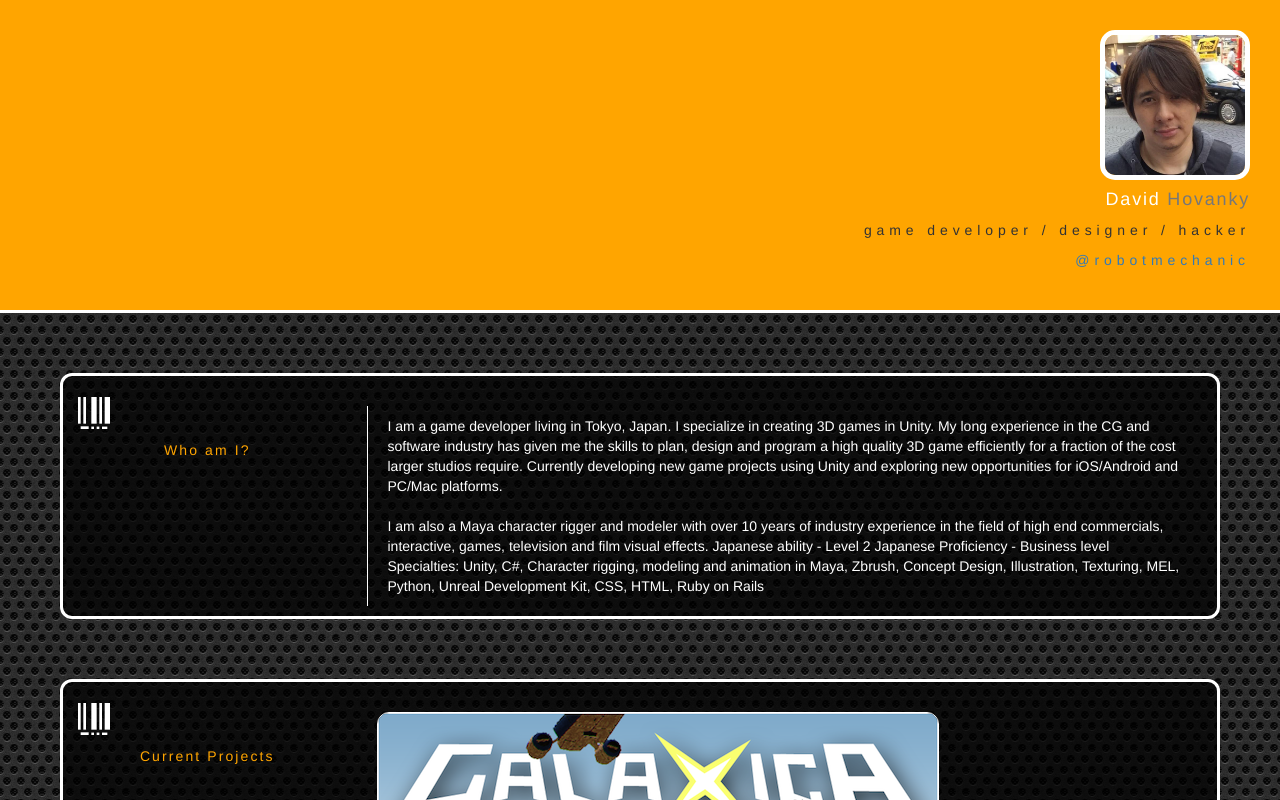
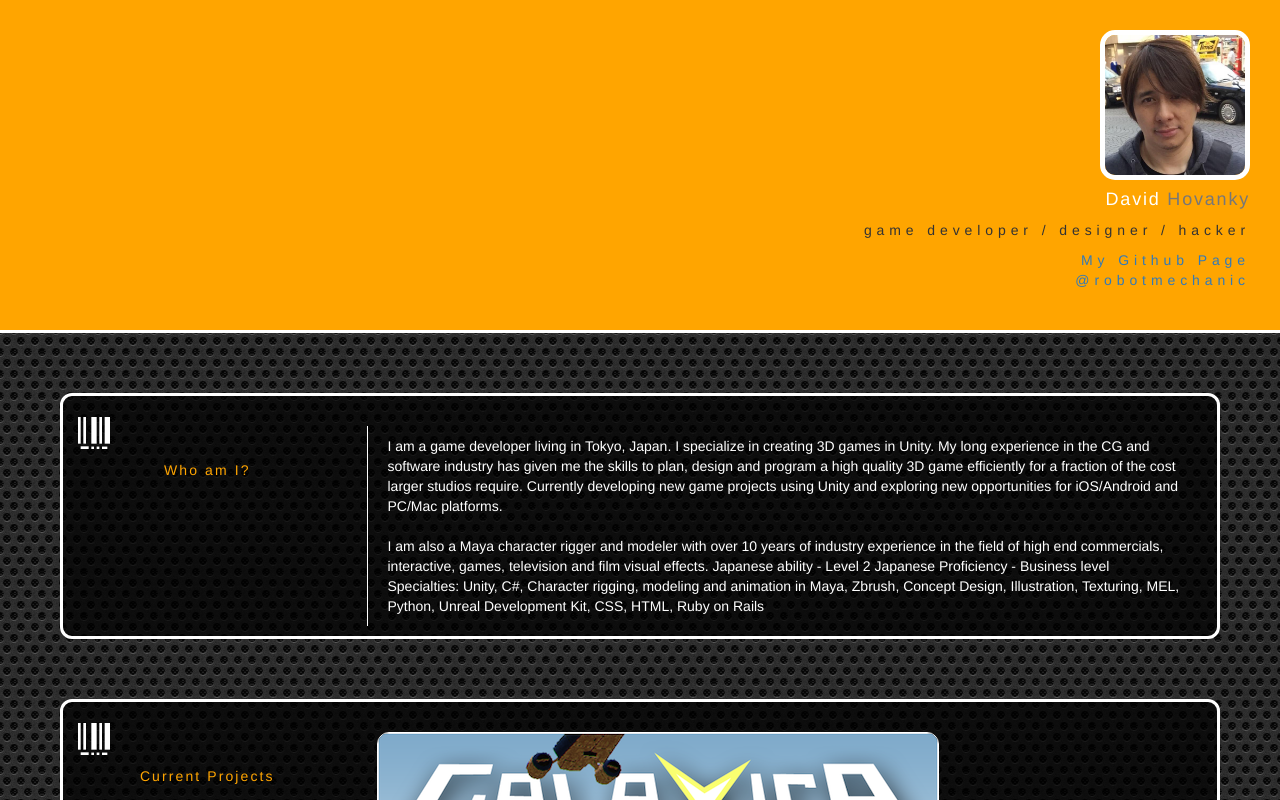
Before and after one commit to robotmechanic/robotmechanic.github.io, a plain HTML site: page index.html in a window 1280 px wide. Drawn offline with nearby package versions, Linux system fonts and the light colour scheme.

Commit message:
edits based on feedback

```diff
--- a/index.html
+++ b/index.html
@@ -4,6 +4,7 @@
     <meta charset="utf-8">
     <meta http-equiv="X-UA-Compatible" content="IE=edge">
     <meta name="viewport" content="width=device-width, initial-scale=1">
+    <meta name="description" content="David Hovanky's personal website">
     <title>David Hovanky @robotmechanic</title>
     <link rel="stylesheet" href="animations.css">
     <!-- BootstrapのCSS読み込み -->
@@ -12,7 +13,7 @@
     <script src="//ajax.googleapis.com/ajax/libs/jquery/1.11.3/jquery.min.js"></script>
     <!-- BootstrapのJS読み込み -->
     <script src="//maxcdn.bootstrapcdn.com/bootstrap/3.3.5/js/bootstrap.min.js"></script>
-  </head>
+
 
   <style>
   html,body
@@ -158,6 +159,9 @@
   }
 
   </style>
+
+  </head>
+
   <!-- Go to www.addthis.com/dashboard to customize your tools -->
   <script type="text/javascript" src="//s7.addthis.com/js/300/addthis_widget.js#pubid=ra-56b9815b026022ec" async="async"></script>
 
@@ -165,8 +169,9 @@
     <div class="title"><img src="david.jpg" alt="">
       <h4><span class="first-name">David</span><span class="last-name"> Hovanky</span></h4>
       <p>game developer / designer / hacker</p>
+      <a href="https://www.github.com/robotmechanic">My Github Page</a><br>
       <a href="https://twitter.com/robotmechanic">@robotmechanic</a>
-      <div class="addthis_sharing_toolbox"></div>
+       <div class="addthis_sharing_toolbox"></div>
     </div>
     <div class="bodyText">
     <div class="row">
```
